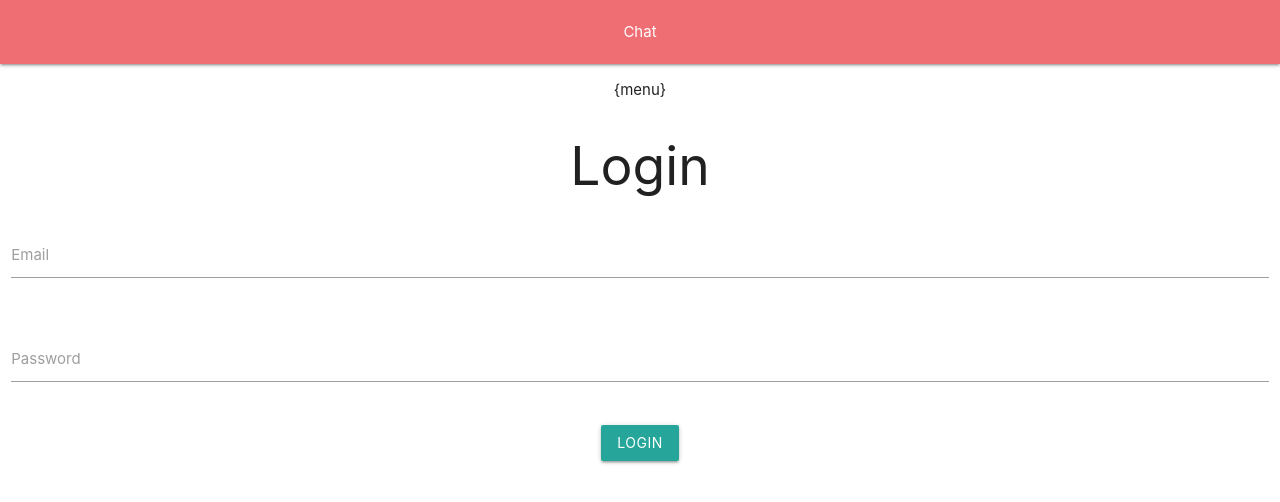
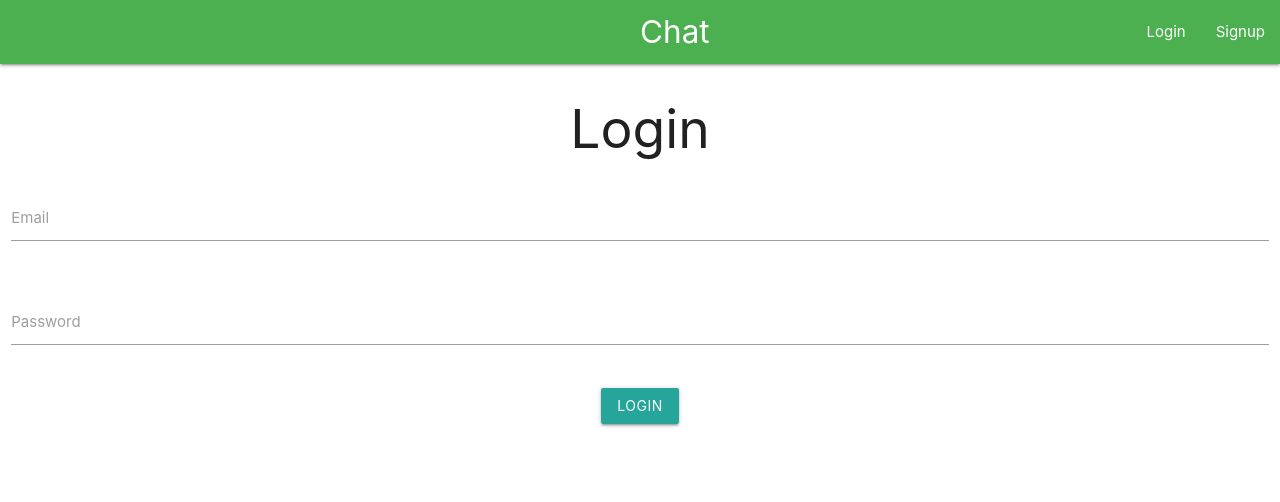
Before and after one commit to dsimdev/app-mern-chat, a React (Create React App) app: page /login in a window 1280 px wide. Shown: the top 502 px of the page. Built offline with nearby package versions, Linux system fonts and the light colour scheme; no server answers.

Commit message:
modified

```diff
--- a/src/components/layout/Navbar.js
+++ b/src/components/layout/Navbar.js
@@ -1,45 +1,43 @@
-import React, { useContext } from "react";
-import { UserContext } from "../../UserContext";
-import SignedInMenu from "./SignedInMenu";
-import SignedOutMenu from "./SignedOutMenu";
+import React, { useContext } from 'react'
+import { UserContext } from '../../UserContext';
+import SignedInMenu from './SignedInMenu';
+import SignedOutMenu from './SignedOutMenu';
 const Navbar = () => {
     const { user, setUser } = useContext(UserContext);
 
     const logout = async () => {
         try {
-      const res = await fetch("https://api-mern-chat.herokuapp.com/logout", {
-        credentials: "include",
+            const res = await fetch('https://api-mern-chat.herokuapp.com/logout', {
+                credentials: 'include',
             });
             const data = res.json();
-      console.log("logout data", data);
-      setUser(null);
+            console.log('logout data', data);
+            setUser(null)
         } catch (error) {
-      console.log(error);
+            console.log(error)
         }
-  };
-  const menu = user ? <SignedInMenu logout={logout} /> : <SignedOutMenu />;
+
+    }
+    const menu = user ? <SignedInMenu logout={logout} /> : <SignedOutMenu />
     return (
         <>
-      <div>
-        <nav classname="green">
-          <div classname="nav-wrapper">
-            <a href="/" classname="brand-logo">
-              Chat
-            </a>
-            <a href="#" data-target="mobile-demo" classname="sidenav-trigger">
-              <i classname="material-icons">menu</i>
-            </a>
-            <ul id="nav-mobile" classname="right hide-on-med-and-down">
-              {"{"}menu{"}"}
+            <nav className="green">
+                <div className="nav-wrapper">
+                    <a href="/" className="brand-logo">Chat</a>
+                    <a href="#" data-target="mobile-demo" className="sidenav-trigger"><i className="material-icons">menu</i></a>
+
+
+                    <ul id="nav-mobile" className="right hide-on-med-and-down">
+                        {menu}
                     </ul>
                 </div>
             </nav>
-        <ul classname="sidenav" id="mobile-demo">
-          {"{"}menu{"}"}
+            <ul className="sidenav" id="mobile-demo">
+                {menu}
             </ul>
-      </div>
         </>
-  );
-};
 
-export default Navbar;
+    )
+}
+
+export default Navbar
--- a/src/components/layout/SignedInMenu.js
+++ b/src/components/layout/SignedInMenu.js
@@ -1,11 +1,9 @@
-import React from "react";
+import React from 'react'
 
 const SignedInMenu = ({ logout }) => {
-  return (
-    <li onclick="{logout}">
-      <a href="#">Logout</a>
-    </li>
-  );
-};
+    return (
+        <li onClick={logout}><a href="#">Logout</a></li>
+    )
+}
 
-export default SignedInMenu;
+export default SignedInMenu
--- a/src/components/layout/SignedOutMenu.js
+++ b/src/components/layout/SignedOutMenu.js
@@ -1,18 +1,13 @@
-import React from "react";
+import React from 'react'
 
 const SignedOutMenu = () => {
-  return (
-    <>
-      <div>
-        <li>
-          <a href="/login">Login</a>
-        </li>
-        <li>
-          <a href="/signup">Signup</a>
-        </li>
-      </div>
-    </>
-  );
-};
+    return (
+        <>
+            <li><a href="/login">Login</a></li>
+            <li><a href="/signup">Signup</a></li>
+        </>
 
-export default SignedOutMenu;
+    )
+}
+
+export default SignedOutMenu
```
Also changed, not shown: 1 other file (tests, documents, lock files or other folders). Lines whose indentation alone changed are shown as unchanged.
